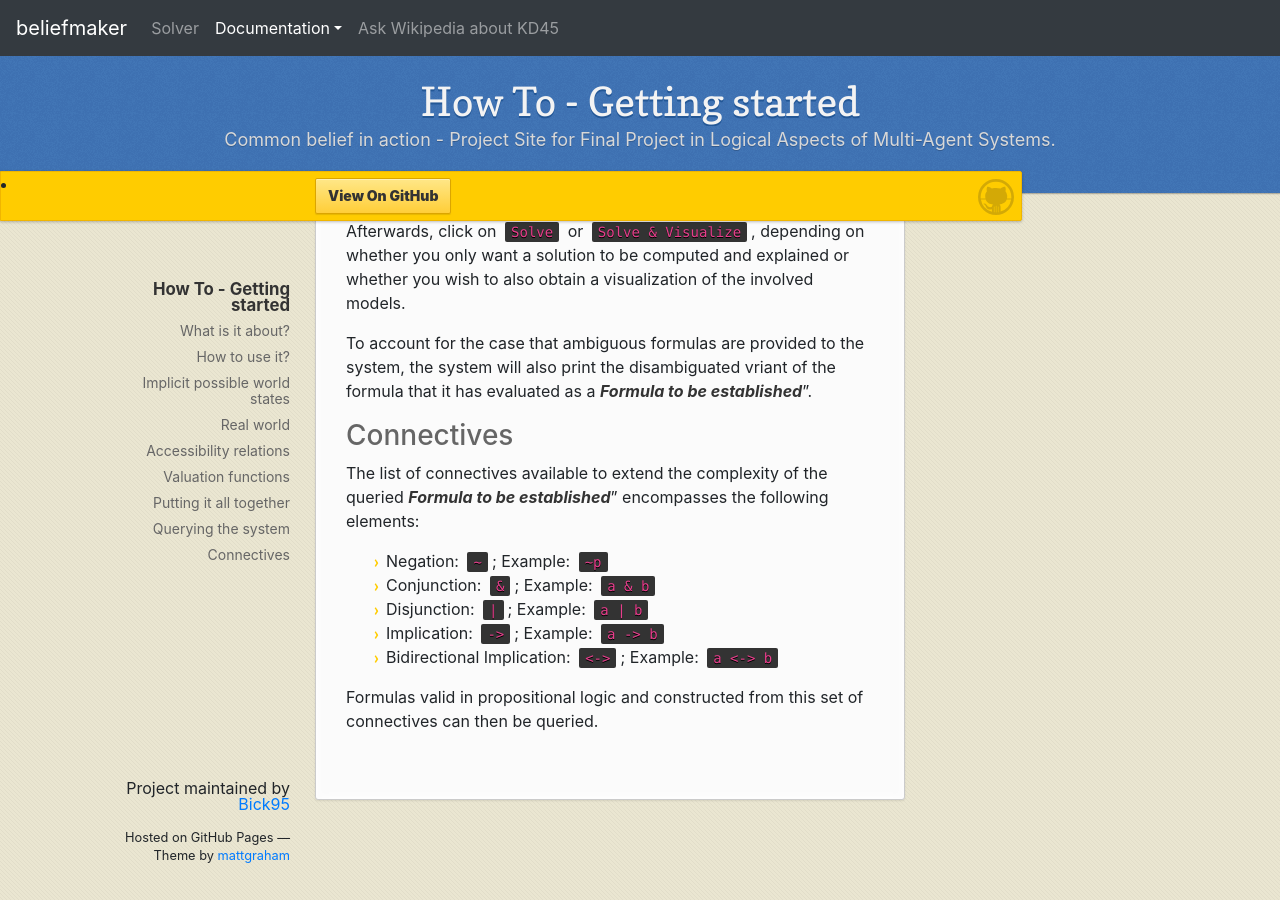
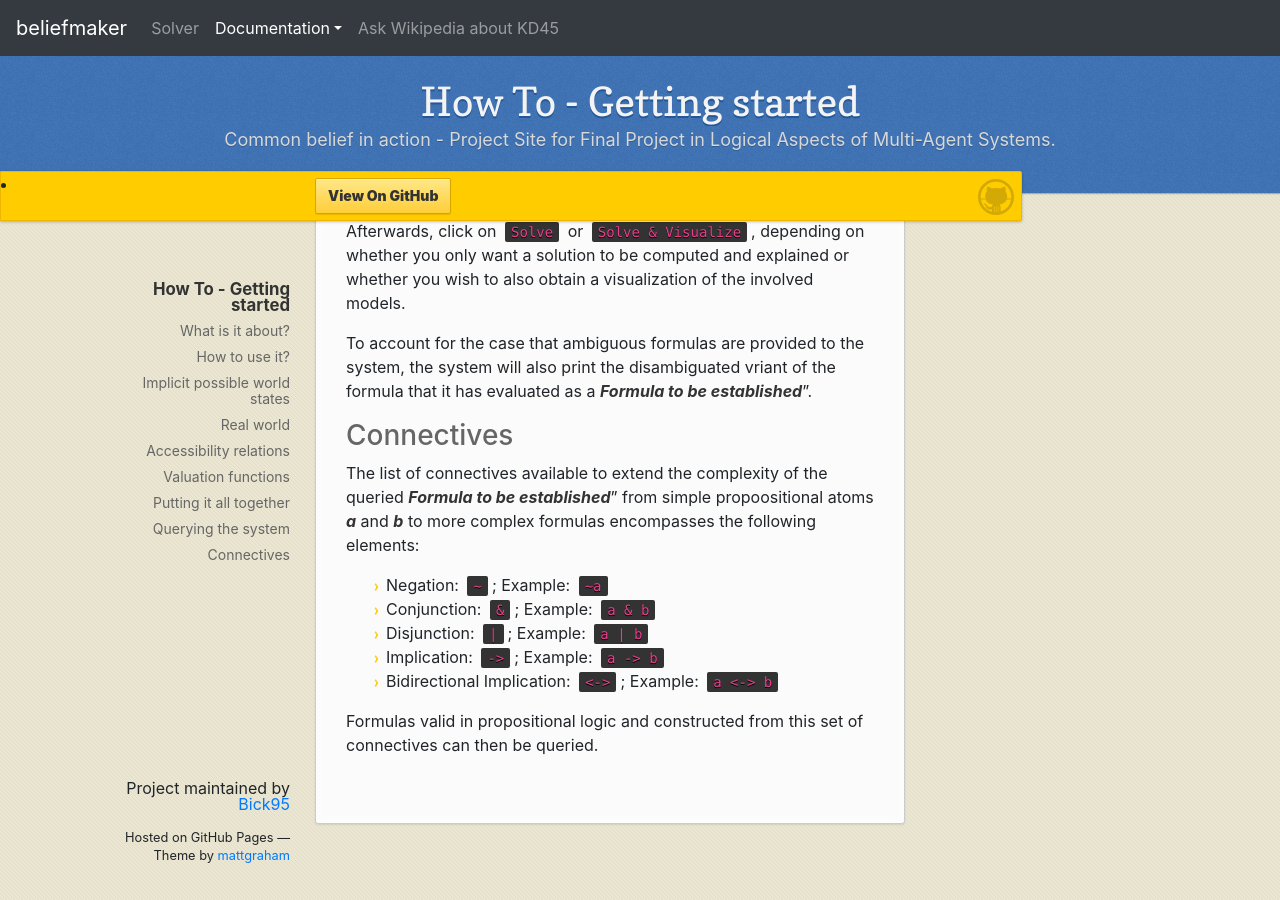
Before and after one commit to Bick95/beliefmaker, a Jekyll site: the page built from how_to.md, in a window 1280 px wide and 900 px high, scrolled down 3089 px. Built offline with Jekyll 4.4.1, drawn with Linux system fonts in a browser that asks for light colours; nearby versions of some CDN libraries; before the commit the page ends 3965 px from its top, so only the background shows below that.

Commit message:
Changed How To Formulations

```diff
--- a/how_to.md
+++ b/how_to.md
@@ -93,9 +93,9 @@ To account for the case that ambiguous formulas are provided to the system, the
 
 ### Connectives
 
-The list of connectives available to extend the complexity of the queried **_Formula to be established_**" encompasses the following elements:
+The list of connectives available to extend the complexity of the queried **_Formula to be established_**" from simple propoositional atoms **_a_** and **_b_** to more complex formulas encompasses the following elements:
 
-* Negation: `~`; Example: `~p`
+* Negation: `~`; Example: `~a`
 * Conjunction: `&`; Example: `a & b`
 * Disjunction:  `|`; Example: `a | b`
 * Implication: `->`; Example: `a -> b`
```
